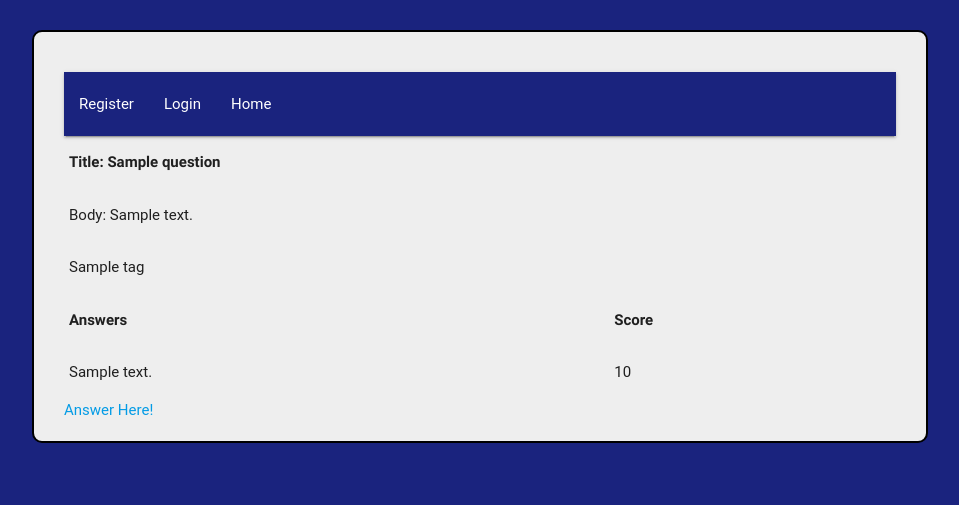
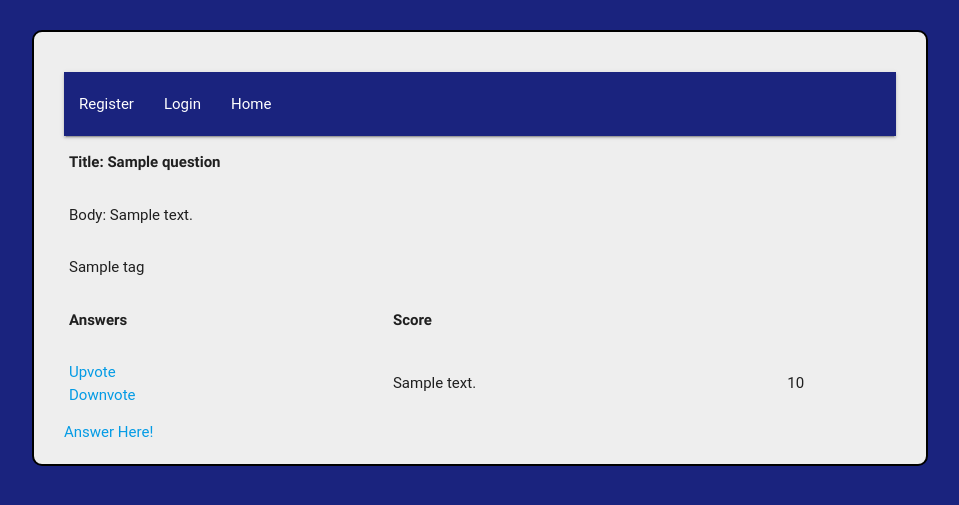
Before and after one commit to Cuddlemuffin007/nfl_exchange, a Django app: page /question/1/ in a window 1280 px wide. Shown: the top 505 px of the page, without its empty margins (160-1119 px from the left). Run offline with Django 3.2, Linux system fonts and the light colour scheme; tables that the repository leaves empty hold one stand-in row (values such as "Sample post"); some libraries are stand-ins or nearby versions; some web fonts are replaced.

Commit message:
Added Up and Downvote to template

```diff
--- a/nfl_app/templates/nfl_app/question_detail.html
+++ b/nfl_app/templates/nfl_app/question_detail.html
@@ -17,6 +17,8 @@
   <th>Score</th>
   {% for answer in question_answers.all %}
     <tr>
+      <td><div class="upvote"></div><a href="{% url 'upvote_create_view' answer.pk %}">Upvote</a>
+        <div class="downvote"><a href="{% url 'downvote_create_view' answer.pk %}">Downvote</a></div></td>
       <td>{{ answer.body }}</td>
       <td>{{ answer.score }}</td>
     </tr>
```
